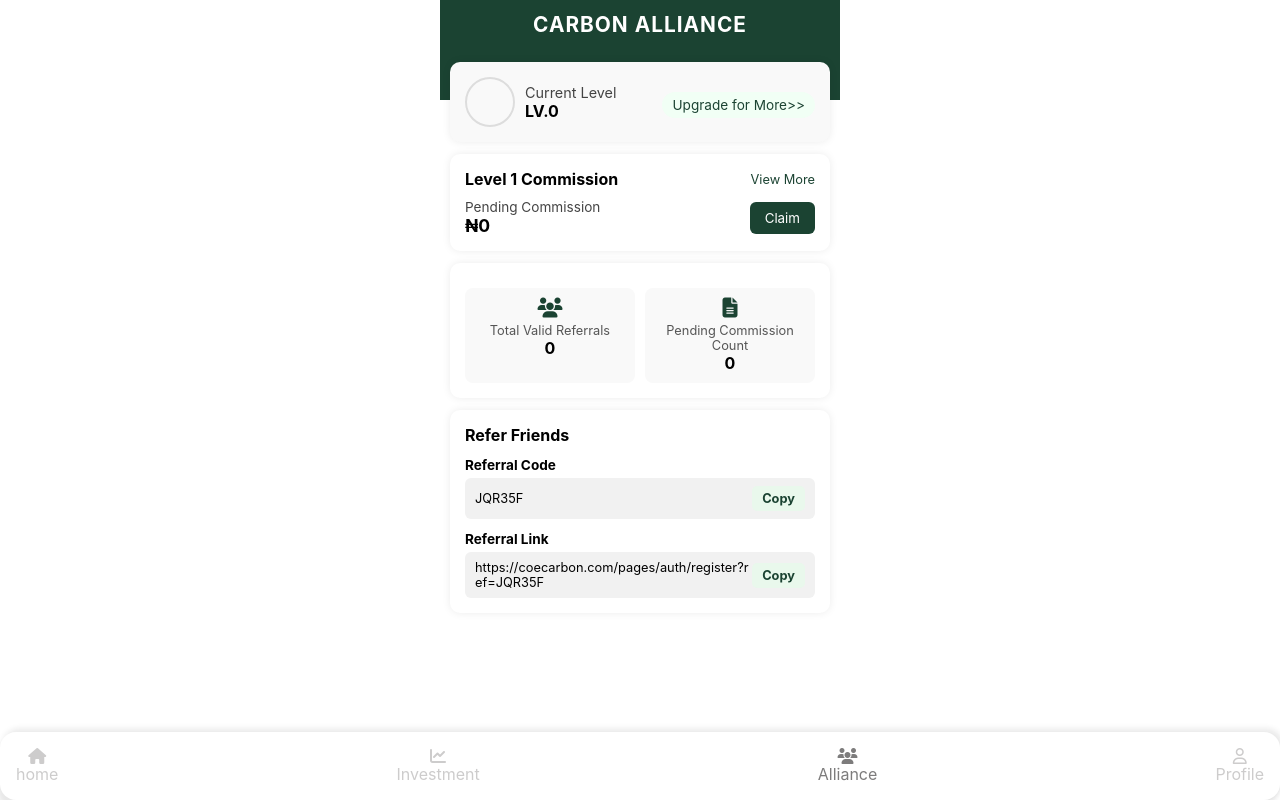
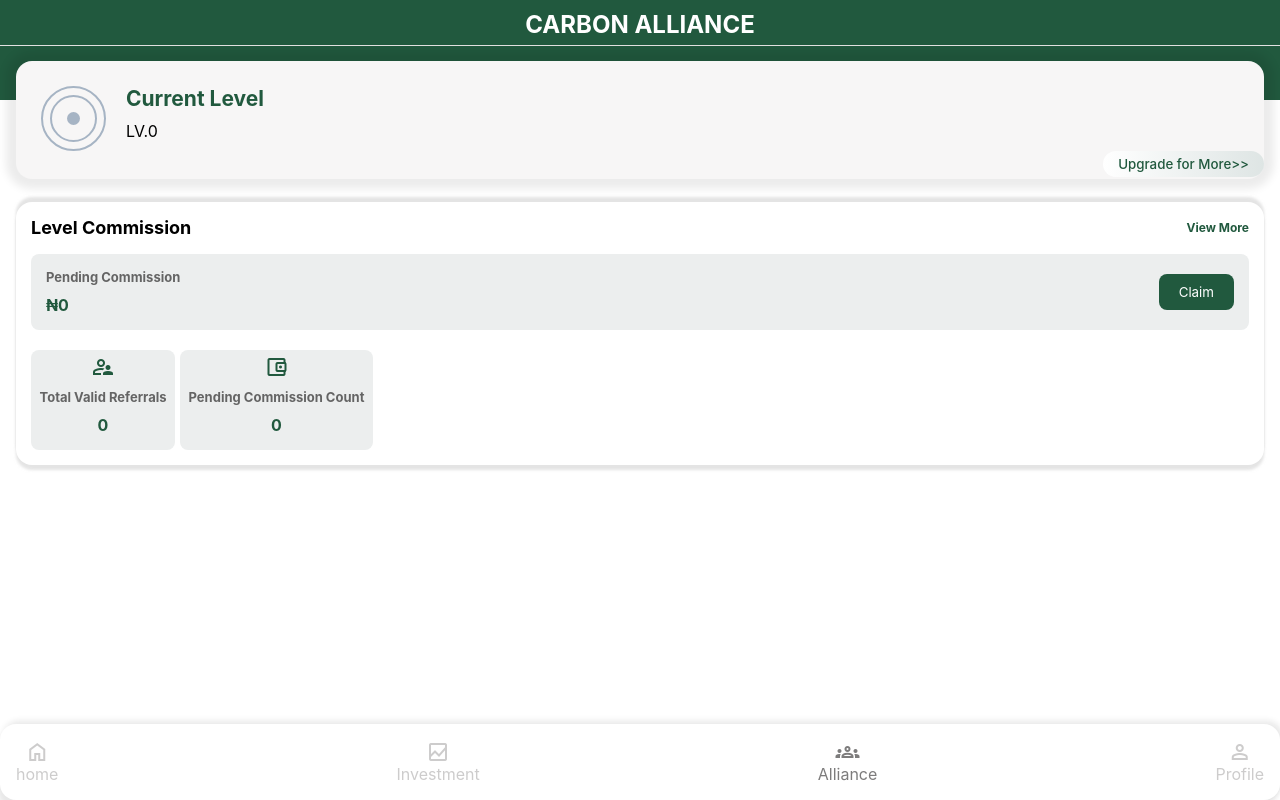
Before and after one commit to Goldlee001/CoCarbon, a plain HTML site: page alliance.html in a window 1280 px wide. Drawn offline with nearby package versions, Linux system fonts and the light colour scheme.

Commit message:
inveat commit

```diff
--- a/alliance.html
+++ b/alliance.html
@@ -5,6 +5,8 @@
   <meta charset="UTF-8">
   <meta name="viewport" content="width=device-width, initial-scale=1.0">
   <link rel="stylesheet" href="./style.css">
+    <link href="https://fonts.googleapis.com/css2?family=Material+Symbols+Outlined" rel="stylesheet">
+
   <script src="https://kit.fontawesome.com/5b702f1e5f.js" crossorigin="anonymous"></script>
   <title>CoeCarbon</title>
 </head>
@@ -12,78 +14,61 @@
 <body>
         <div class="all_ul">
             <ul>
-      <li><a href="./home.html"><i class="fa-solid fa-house"></i> home</a></li>
-      <li><a href="./invest.html"><i class="fa-solid fa-chart-line"></i> Investment</a></li>
-      <li><a href="./alliance.html" class="active"><i class="fa-solid fa-users"></i> Alliance</a></li>
-      <li><a href="./profile.html"><i class="fa-regular fa-user"></i> Profile</a></li>
+                <li><a href="./home.html"><span class="material-symbols-outlined">home</span></i> home</a></li>
+                <li><a href="./invest.html"><span class="material-symbols-outlined">bid_landscape</span> Investment</a></li>
+                <li><a href="./alliance.html" class="active"><span class="material-symbols-outlined">groups</span></i> Alliance</a></li>
+                <li><a href="./profile.html"><span class="material-symbols-outlined">person</span> Profile</a></li>
             </ul>
         </div>
 
   <section class="alliance">
-    <div class="alliance-wrapper">
-      <div class="alliance-header">CARBON ALLIANCE</div>
+    <div class="my_inve">
+      <h2>CARBON ALLIANCE</h2>
+    </div>
 
-      <div class="cards">
-             <!-- Current Level -->
-      <div class="alliance-card alliance-card1">
-        <div class="alliance-level-info">
-          <div class="alliance-circle"></div>
-          <div class="alliance-level-text">
-            <p class="alliance-label">Current Level</p>
-            <p class="alliance-level">LV.0</p>
+    <div class="new_containers2">
+      <div class="alliance_card">
+        <div class="current_level">
+          <div class="level">
+            <div class="level1">
+              <div class="level2">
+                <div class="level3"></div>
               </div>
             </div>
-        <a href="#" class="alliance-upgrade">Upgrade for More&gt;&gt;</a>
           </div>
-
-      <!-- Commission -->
-      <div class="alliance-card">
-        <div class="alliance-commission-header">
-          <h3 class="alliance-commission-title">Level 1 Commission</h3>
-          <a href="#" class="alliance-view-more">View More</a>
-        </div>
-        <div class="alliance-commission-body">
-          <div>
-            <p class="alliance-commission-label">Pending Commission</p>
-            <p class="alliance-commission-value">₦0</p>
-          </div>
-          <button class="alliance-claim-btn">Claim</button>
+          <div class="current">
+            <h2>Current Level</h2>
+            <p>LV.0</p>
           </div>
         </div>
-
-      <!-- Referrals -->
-      <div class="alliance-card">
-        <div class="alliance-referral-metrics">
-          <div class="alliance-metric">
-            <i class="fa-solid fa-users"></i>
-            <p class="alliance-metric-label">Total Valid Referrals</p>
-            <p class="alliance-metric-value">0</p>
-          </div>
-          <div class="alliance-metric">
-            <i class="fa-solid fa-file-alt"></i>
-            <p class="alliance-metric-label">Pending Commission Count</p>
-            <p class="alliance-metric-value">0</p>
+        <div class="btn_alli">
+          <button>Upgrade for More>></button>
         </div>
       </div>
     </div>
 
-      <!-- Refer Friends -->
-      <div class="alliance-card">
-        <h3 class="alliance-commission-title">Refer Friends</h3>
-        <div class="alliance-referral-item">
-          <p class="alliance-referral-label">Referral Code</p>
-          <div class="alliance-input-group">
-            <p class="alliance-referral-text">JQR35F</p>
-            <button class="alliance-copy-btn">Copy</button>
+    <div class="commission alliance_cards">
+      <div class="h2_p">
+        <h2>Level Commission</h2>
+        <p>View More</p>
       </div>
+      <div class="cards_alliance">
+        <div class="pending">
+          <p>Pending Commission</p>
+          <span>&#8358;0</span>
         </div>
-        <div class="alliance-referral-item">
-          <p class="alliance-referral-label">Referral Link</p>
-          <div class="alliance-input-group">
-            <p class="alliance-referral-text">https://coecarbon.com/pages/auth/register?ref=JQR35F</p>
-            <button class="alliance-copy-btn">Copy</button>
+        <button id="claim">Claim</button>
       </div>
+      <div class="total_pending">
+        <div class="total">
+          <span class="material-symbols-outlined">supervisor_account</span>
+          <p>Total Valid Referrals</p>
+          <span>0</span>
         </div>
+        <div class="total">
+          <span class="material-symbols-outlined">account_balance_wallet</span>
+          <p>Pending Commission Count </p>
+          <span>0</span>
         </div>
       </div>
     </div>
--- a/style.css
+++ b/style.css
@@ -7,7 +7,7 @@
 }
 
 .all_body {
-    padding: 1.5rem;
+    padding: 1rem;
 }
 
 nav {
@@ -32,7 +32,7 @@
 }
 
 .logo img {
-    width: 160px;
+    width: 190px;
 }
 
 .all_ul {
@@ -91,7 +91,6 @@
 .assets {
     width: 100%;
     display: flex;
-    /* justify-content: space-between; */
     background: #fff;
     box-shadow: -3px 8px 6px rgba(31, 30, 30, 0.1),
         3px -3px 6px rgba(31, 30, 30, 0.1);
@@ -526,7 +525,7 @@
 .my_inve {
     display: flex;
     justify-content: center;
-    background: #1b4332;
+    background: #21593e;
     padding: 20px;
     width: 100%;
     height: 150px;
@@ -541,9 +540,10 @@
     width: 100%;
     height: 70px;
     position: relative;
-    top: -70px;
+    top: -80px;
     border-top: .1px solid #e3e2e2;
-    padding: 1.5rem;
+    padding: 1rem;
+    padding-top: 17px;
 }
 
 .view_more_card {
@@ -578,12 +578,12 @@
     padding: 8px;
     border-radius: .5rem;
     border: none;
-    background-color: #1b4332;
+    background-color: #21593e;
     color: #fff;
 }
 
 .view_more_card .ong_cont span {
-    color: #1b4332;
+    color: #21593e;
 }
 
 
@@ -612,11 +612,11 @@
 
 .rr2 .btn1 {
     color: #fff;
-    background: linear-gradient(to right, #1b4332, #63C139);
+    background: linear-gradient(to right, #21593e, #63C139);
 }
 
 .rr2 .btn2 {
-    background: linear-gradient(to right, #1b4332, #63C139);
+    background: linear-gradient(to right, #21593e, #63C139);
     -webkit-background-clip: text;
     background-clip: text;
     -webkit-text-fill-color: transparent;
@@ -636,7 +636,7 @@
 }
 
 .all_btn .btn1 {
-    background: #1b4332;
+    background: #21593e;
     color: #fff;
 }
 
@@ -646,194 +646,153 @@
 }
 
 /* ALLIANCE */
-
-.alliance-wrapper {
-    max-width: 400px;
-    margin: 0 auto;
-    padding-bottom: 20px;
-}
-
-/* HEADER */
-.alliance-header {
-    background: #1b4332;
+.alliance .my_inve {
+    color: #fff;
     height: 100px;
-    color: #fff;
-    text-align: center;
-    padding: 12px 0;
-    font-size: 1.3rem;
-    font-weight: bold;
-    letter-spacing: 1px;
-}
-
-.cards {
-    position: relative;
-    top: -50px;
+    padding-top: 10px;
 }
 
 /* CARD BASE */
-.alliance-card {
-    background: #fff;
-    border-radius: 10px;
-    margin: 12px 10px;
+.alliance_cards {
+    background: #ffffff;
+    border-radius: 16px;
     padding: 15px;
-    box-shadow: 0 0 8px rgba(0, 0, 0, 0.08);
+    box-shadow: 0 -5px 3px #cfcece8e,
+    0 5px 3px #cfcece8e;
 }
 
-.alliance-card1 {
-    background: #f9f9f9;
+.alliance_card {
+    background: #f7f6f6;
+    border-radius: 16px;
+    padding: 15px 0 2px 15px;
+    box-shadow: 0 0 8px 10px rgba(0, 0, 0, 0.08);
 }
 
-/* CURRENT LEVEL */
-.alliance-level-info {
-    display: flex;
-    align-items: center;
-    gap: 10px;
+.alliance .new_containers2 {
+    top: -55px;
+    padding-top: 15px;
 }
 
-.alliance-circle {
-    width: 50px;
-    height: 50px;
-    border: 2px solid #ddd;
-    border-radius: 50%;
+.current_level {
+    display: flex;
+    gap: 20px;
+    align-items: center;
 }
 
-.alliance-level-text .alliance-label {
-    font-size: 0.9rem;
-    color: #444;
-    margin: 0;
+.level .level1 {
+    width: 65px;
+    height: 65px;
+    border-radius: 50%;
+    border: 2.5px solid #A6B4C4;
+    margin: 10px 0 0 10px;
+    padding: 7px;
 }
 
-.alliance-level-text .alliance-level {
-    font-weight: bold;
-    font-size: 1rem;
-    margin: 0;
+.level .level2 {
+    width: 100%;
+    height: 100%;
+    border-radius: 50%;
+    border: 2.5px solid #A6B4C4;
+    padding: 15px;
 }
 
-.alliance-upgrade {
-    display: inline-block;
-    float: right;
-    margin-top: -35px;
-    padding: 5px 10px;
-    background: #f1fff5;
-    color: #1b4332;
-    font-size: 0.85rem;
-    border-radius: 15px;
-    text-decoration: none;
+.level .level3 {
+    width: 100%;
+    height: 100%;
+    border-radius: 50%;
+    background: #A6B4C4;
 }
 
-/* COMMISSION */
-.alliance-commission-header {
+.current_level .current h2{
+    font-size: 21px;
+    font-weight: bold;
+    color: #21593e;
+    margin-bottom: 10px;
+}
+
+.btn_alli{
+    display: flex;
+    justify-content: flex-end;
+}
+
+.alliance_card .btn_alli button {
+    padding: 5px 15px;
+    border: none;
+    background: linear-gradient(to right, #ffffff, #dee5e4);
+    border-radius: 20px;
+    color: #21593e;
+    font-weight: 500;
+}
+
+.commission{
+    margin: 2rem 1rem;
+}
+
+.h2_p{
     display: flex;
     justify-content: space-between;
     align-items: center;
+    padding-bottom: 16px;
+    font-size: 12px;
+    font-weight: bold;
 }
 
-.alliance-commission-title {
-    font-size: 1rem;
-    font-weight: bold;
-    margin: 0;
+.h2_p p{
+    color: #21593e;
 }
 
-.alliance-view-more {
-    font-size: 0.8rem;
-    text-decoration: none;
-    color: #1b4332;
-}
-
-.alliance-commission-body {
+.cards_alliance{
     display: flex;
     justify-content: space-between;
     align-items: center;
-    margin-top: 10px;
+    background: #eceeee;
+    padding: 15px;
+    border-radius: 8px;
 }
 
-.alliance-commission-label {
-    font-size: 0.85rem;
-    color: #444;
+.cards_alliance button{
+    border: none;
+    background: #21593e;
+    color: #fff;
+    padding: 10px 20px;
+    border-radius: 8px;
 }
 
-.alliance-commission-value {
-    font-size: 1.1rem;
+.pending{
+    display: flex;
+    flex-direction: column;
+    gap: 10px;
+    color: #21593e;
+    font-weight: bold;
+}
+.pending p,
+.total p{
+    color: #646464;
+    font-size: 13px;
+}
+.total_pending{
+    width: 100%;
+    display: flex;
+    align-items: center;
+    gap: 5px;
+    padding-top: 20px;
+}
+
+.total_pending .total{
+    display: flex;
+    flex-direction: column;
+    align-items: center;
+    gap: 10px;
+    background: #eceeee;
+    border-radius: 8px;
+    padding: 5px 8.5px 15px;
+    text-align: center;
+    color: #21593e;
     font-weight: bold;
 }
 
-.alliance-claim-btn {
-    background: #1b4332;
-    color: #fff;
-    border: none;
-    border-radius: 6px;
-    padding: 8px 15px;
-    cursor: pointer;
-}
 
-/* REFERRAL METRICS */
-.alliance-referral-metrics {
-    display: flex;
-    justify-content: space-between;
-    margin-top: 10px;
-    gap: 10px;
-}
 
-.alliance-metric {
-    flex: 1;
-    background: #f9f9f9;
-    border-radius: 8px;
-    padding: 10px;
-    text-align: center;
-}
-
-.alliance-metric i {
-    font-size: 20px;
-    color: #1b4332;
-    margin-bottom: 5px;
-}
-
-.alliance-metric-label {
-    font-size: 0.8rem;
-    color: #555;
-}
-
-.alliance-metric-value {
-    font-weight: bold;
-    font-size: 1rem;
-}
-
-/* REFER FRIENDS */
-.alliance-referral-item {
-    margin-top: 12px;
-}
-
-.alliance-referral-label {
-    font-weight: bold;
-    font-size: 0.85rem;
-    margin-bottom: 5px;
-}
-
-.alliance-input-group {
-    display: flex;
-    justify-content: space-between;
-    align-items: center;
-    background: #f1f1f1;
-    border-radius: 6px;
-    padding: 8px 10px;
-}
-
-.alliance-referral-text {
-    font-size: 0.8rem;
-    word-break: break-all;
-    margin: 0;
-}
-
-.alliance-copy-btn {
-    background: #e9f8ec;
-    color: #1b4332;
-    border: none;
-    border-radius: 5px;
-    padding: 5px 10px;
-    cursor: pointer;
-    font-size: 0.8rem;
-    font-weight: bold;
-}
 
 /* PROFILE */
 .user_id img {
```
Also changed, not shown: home.html (+20 -20 lines), invest.html (+19 -16 lines), profile.html (+8 -8 lines). Lines whose indentation alone changed are shown as unchanged.
